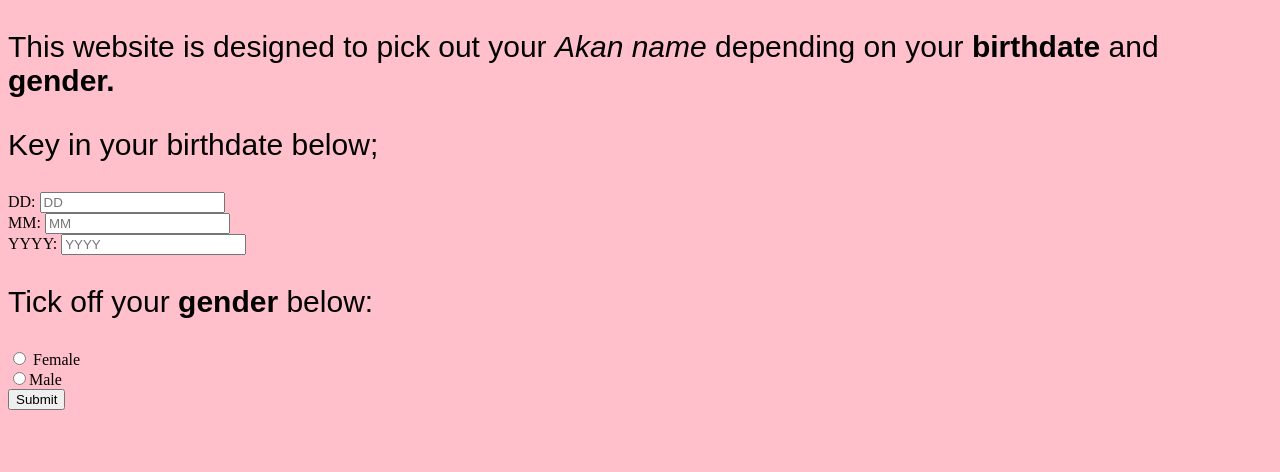
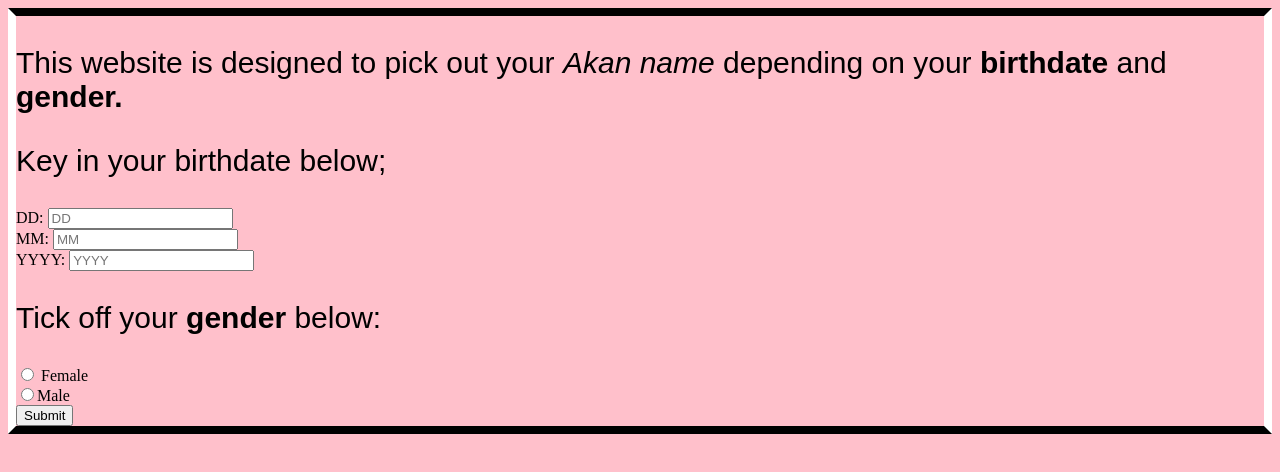
Before and after one commit to JoyNyayieka/name-picker, a plain HTML site: page index.html in a window 1280 px wide. Drawn offline with Linux system fonts and the light colour scheme.

Commit message:
This commit will add style.css changes

```diff
--- a/css/style.css
+++ b/css/style.css
@@ -5,3 +5,9 @@ body {
   font-family: sans-serif;
   font-size: 30px;
 }
+.box {
+  border-left: 8px solid white;
+  border-right: 8px solid white;
+  border-top: 8px solid black;
+  border-bottom: 8px solid black;
+}
--- a/index.html
+++ b/index.html
@@ -5,6 +5,7 @@
     <link href="css/style.css" rel="stylesheet" type="text/css">
   </head>
   <body>
+    <div class="box">
     <p>This website is designed to pick out your <em>Akan name</em> depending on your <strong>birthdate</strong> and <strong>gender.</strong></p>
     <p>Key in your birthdate below;</p>
     <div class=row>
@@ -41,5 +42,6 @@
   <button type="submit" class="btn btn-default">Submit</button>
 
     <script src="js/scripts.js"></script>
+    </div>
   </body>
 </html>
```
